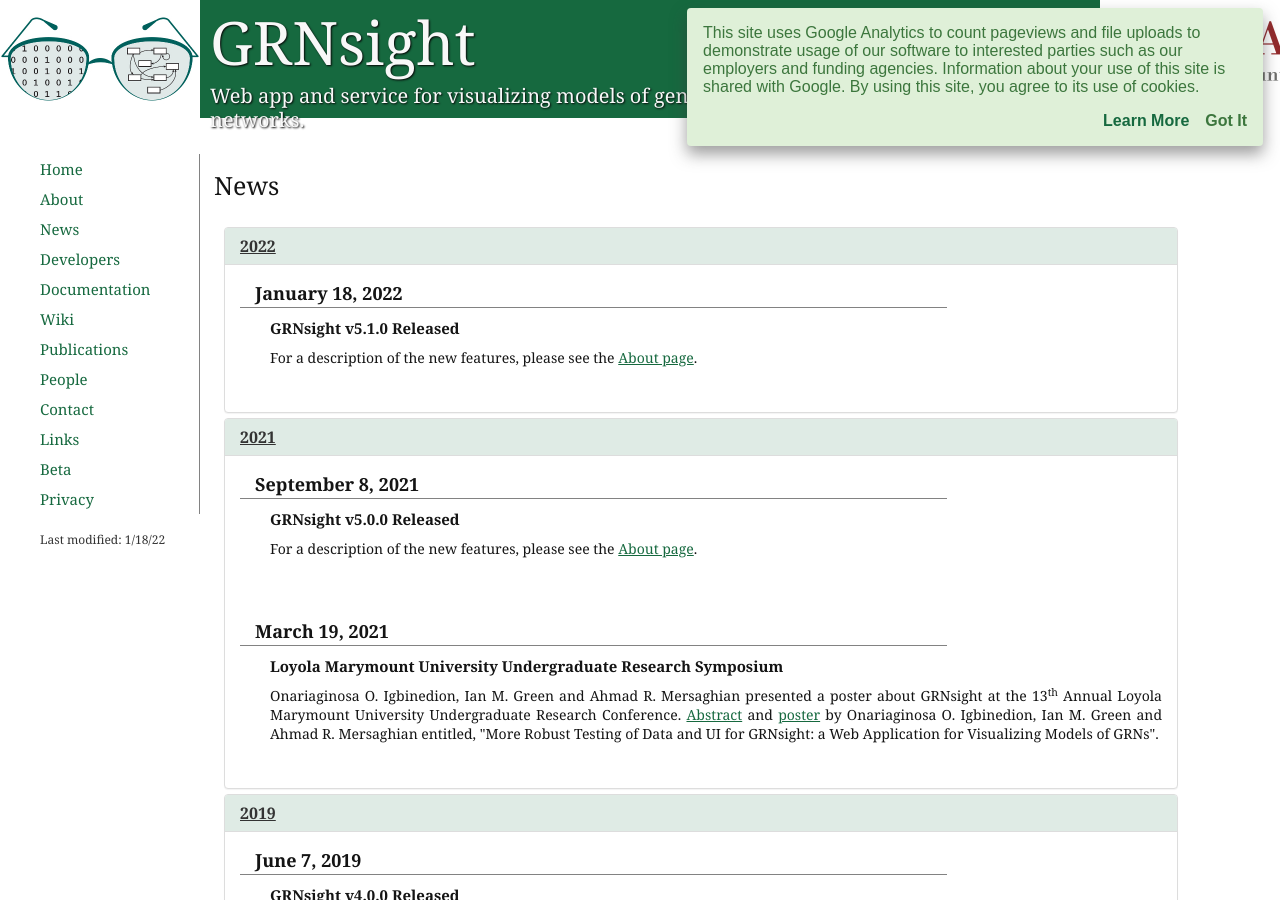
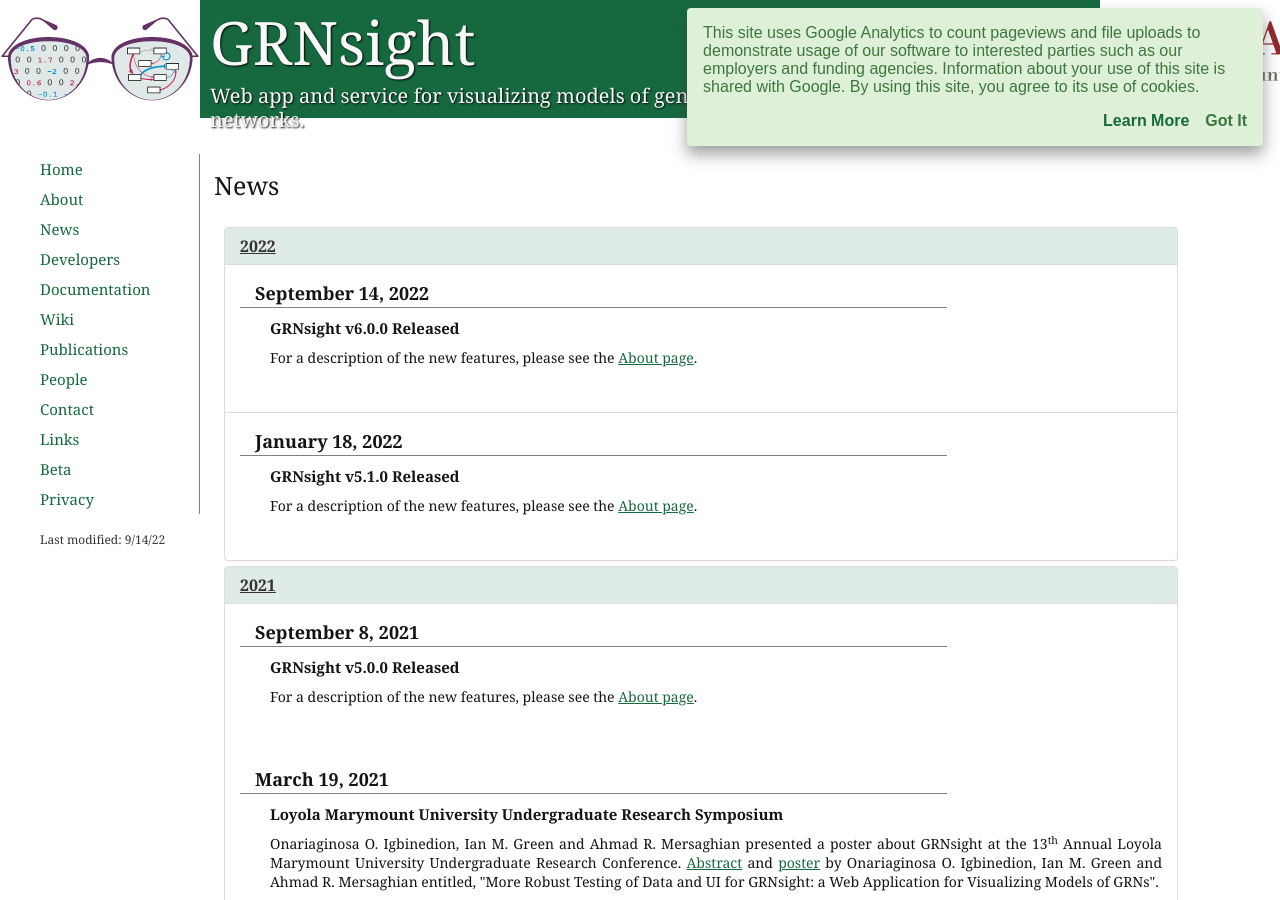
Before and after one commit to dondi/GRNsight, a Jekyll site: the page built from news.html, in a window 1280 px wide and 900 px high. Built offline with Jekyll 4.4.1, drawn with Linux system fonts in a browser that asks for light colours; nearby versions of some CDN libraries.

Commit message:
Add v6.0.0 news item.

```diff
--- a/news.html
+++ b/news.html
@@ -1,13 +1,12 @@
 ---
 layout: default
 title: News
-modified: 1/18/22
+modified: 9/14/22
 description: News and updates about the GRNsight gene regulatory network visualization web app, including new releases and conference presentations.
 ---
             <p id="pageTitle">News</p>
             <div id="pageContent">
                 <div class="panel-group">
-
 
                   <div class="panel panel-default">
                       <div class="panel-heading">
@@ -18,6 +17,12 @@
                           </p>
                       </div>
                       <div id="news2022" class="panel-collapse collapse in">
+                          <div class="panel-body">
+                            <p class="newsDate">September 14, 2022</p>
+                            <p class="newsHeader">GRNsight v6.0.0 Released</p>
+                            <p class="newsInfo">For a description of the new features, please see the <a href="{{ site.baseurl }}/about.html#v6_0_0Content">About page</a>.</p>
+                          </div>
+
                           <div class="panel-body">
                             <p class="newsDate">January 18, 2022</p>
                             <p class="newsHeader">GRNsight v5.1.0 Released</p>
```
